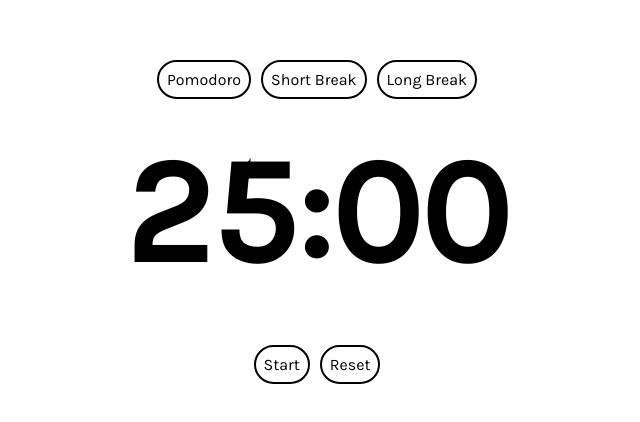
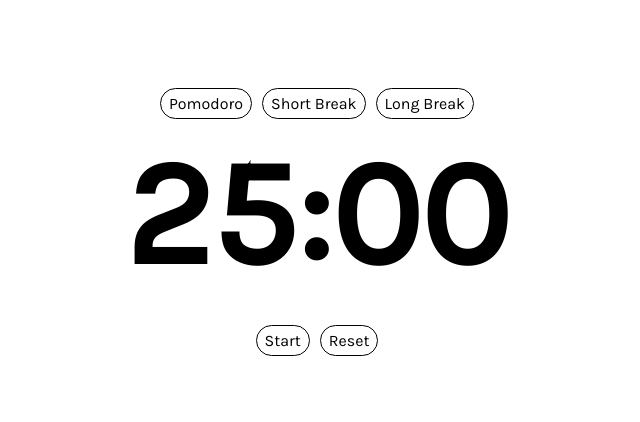
Before and after one commit to Giorgiark/minimalist-pomodoro, a plain HTML site: page index.html in a window 1280 px wide. Shown: the part 186-608 px from the top of the page, without its empty margins (323-963 px from the left). Drawn offline with Linux system fonts and the light colour scheme.

Commit message:
Update style.css

```diff
--- a/style.css
+++ b/style.css
@@ -1,5 +1,8 @@
 @import url('https://fonts.googleapis.com/css2?family=Karla&display=swap');
 @import url('https://cdnjs.cloudflare.com/ajax/libs/font-awesome/5.15.3/css/all.min.css');
+
+body {overflow-x: hidden;
+overflow-y: hidden;}
 
 #pomodoro-container {
     display: flex;
@@ -9,7 +12,7 @@
     height: 100vh;
   max-width: 500px;
   margin: 0 auto;
-  padding: 20px;
+  padding: 1.10rem;
   box-sizing: border-box;
 }
 
@@ -20,11 +23,11 @@
 }
 
 #timer-container {
-    margin-top: 20px;
+    margin-top: 0.125rem;
 }
 
 #start-stop-reset-container {
-    margin-top: 20px;
+    margin-top: 0.125rem;
     display: flex;
     justify-content: center;
     flex-wrap: nowrap;
@@ -35,18 +38,18 @@
     font-size: 9.375rem;
     font-weight: 800;
     text-align: center;
-    margin-bottom: 20px;
+    margin-bottom: 1.0rem;
 }
 
 .interval-btn, #start-stop-btn, #reset-btn {
     border-radius: 50px;
-    border: 2px solid black;
+    border: 1px solid black;
     background-color: white;
     color: black;
     font-family: 'Karla', sans-serif;
     font-size: 1.00rem;
-    margin: 5px;
-    padding: 0.5rem 0.5rem;
+    margin: 0.313rem;
+    padding: 0.313rem 0.5rem;
     text-align: center;
     transition: background-color 0.2s ease-in-out, color 0.2s ease-in-out;
 }
```
